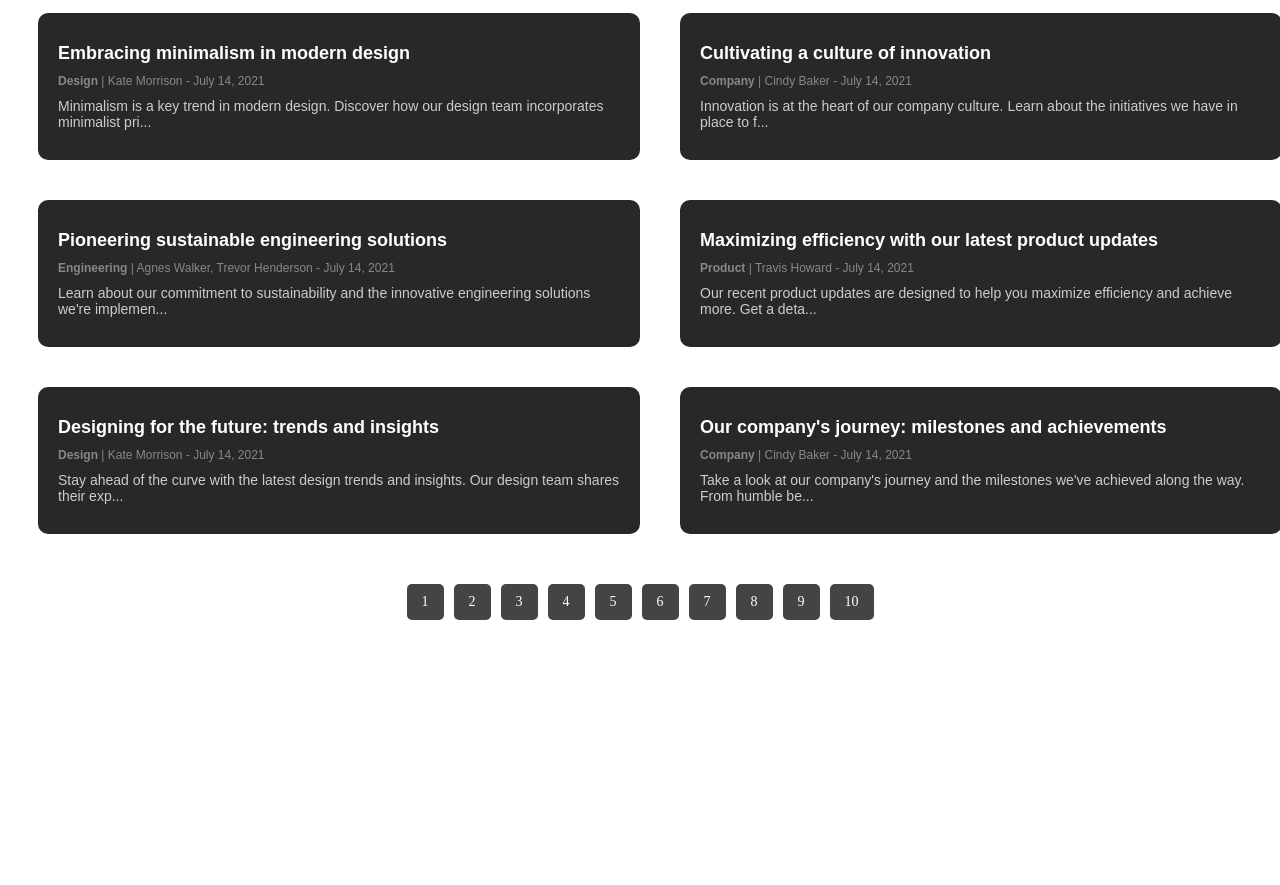
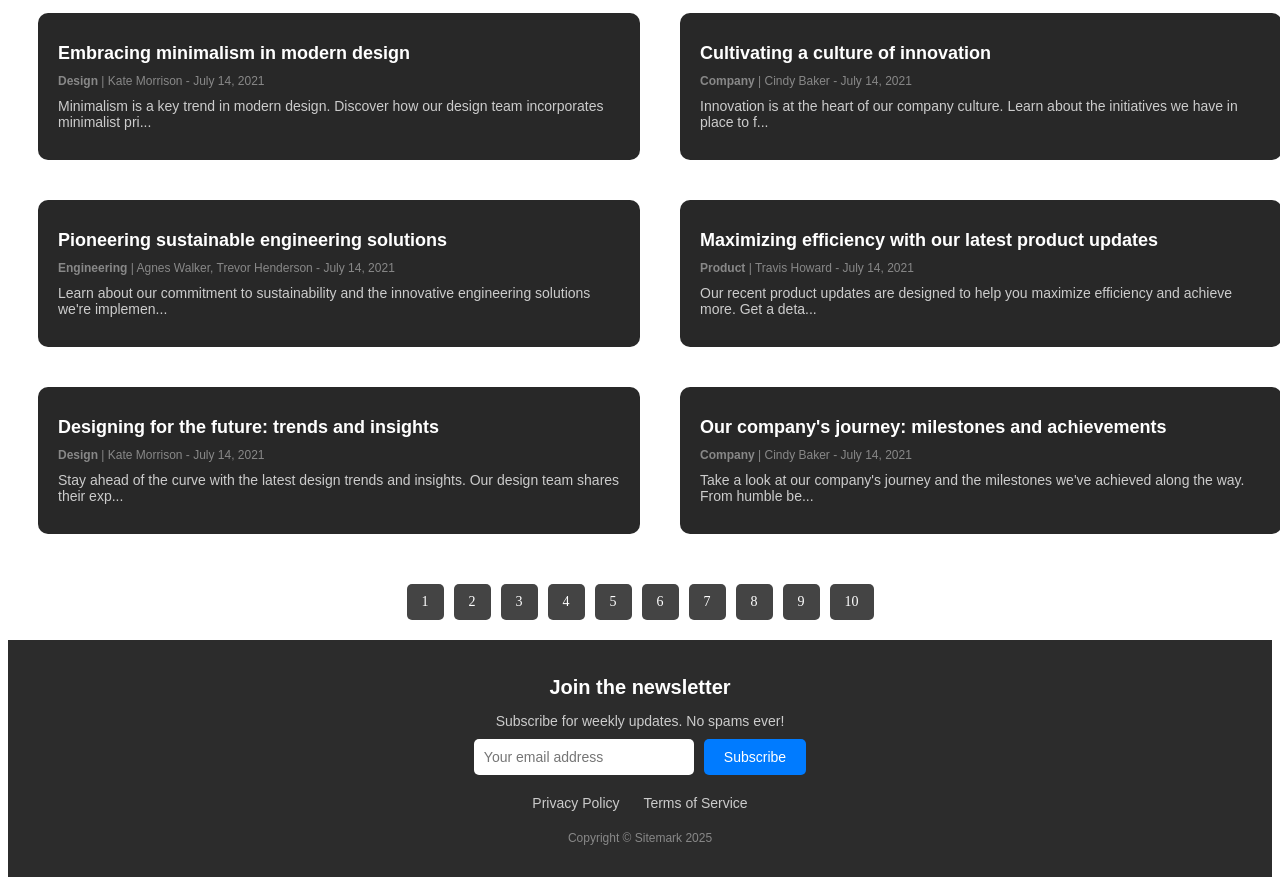
Before and after one commit to JuanTovar13/Lab-2, a website: page index.html in a window 1280 px wide. Shown: the part 271-1156 px from the top of the page. Before the commit the page ends 911 px from the top, so only its background shows below. Drawn offline with Linux system fonts and the light colour scheme.

Commit message:
add footer.js & index script

```diff
--- a/index.html
+++ b/index.html
@@ -9,7 +9,7 @@
     <script src="src/js/post-card.js" defer></script>
     <script src="src/js/latest-posts.js" defer></script>
     <script src="src/js/pagination.js" defer></script>
-
+    <script src="src/js/footer.js" defer></script>
 
 
 </head>
@@ -19,6 +19,7 @@
         <h2>Latest</h2>
         <div id="posts-container"></div>
         <pagination-component></pagination-component>
+        <footer-component></footer-component>
     </section>
 
 </body>
--- /dev/null
+++ b/src/js/footer.js
@@ -0,0 +1,115 @@
+class Footer extends HTMLElement {
+    constructor() {
+        super();
+        this.attachShadow({ mode: 'open' });
+    }
+
+    connectedCallback() {
+        this.render();
+    }
+
+    render() {
+        this.shadowRoot.innerHTML = `
+            <style>
+                :host {
+                    display: block;
+                    background: #2c2c2c;
+                    color: white;
+                    padding: 20px;
+                    font-family: Arial, sans-serif;
+                    text-align: center;
+                }
+
+                .footer-content {
+                    max-width: 1200px;
+                    margin: 0 auto;
+                }
+
+                .newsletter {
+                    margin-bottom: 20px;
+                }
+
+                .newsletter h2 {
+                    font-size: 20px;
+                    margin-bottom: 10px;
+                }
+
+                .newsletter p {
+                    font-size: 14px;
+                    color: #ccc;
+                    margin-bottom: 10px;
+                }
+
+                .newsletter-form {
+                    display: flex;
+                    justify-content: center;
+                    gap: 10px;
+                }
+
+                .newsletter-form input {
+                    padding: 10px;
+                    border: none;
+                    border-radius: 5px;
+                    font-size: 14px;
+                    width: 200px;
+                }
+
+                .newsletter-form button {
+                    padding: 10px 20px;
+                    background: #007BFF;
+                    color: white;
+                    border: none;
+                    border-radius: 5px;
+                    cursor: pointer;
+                    font-size: 14px;
+                }
+
+                .newsletter-form button:hover {
+                    background: #0056b3;
+                }
+
+                .footer-links {
+                    margin-top: 20px;
+                    font-size: 14px;
+                }
+
+                .footer-links a {
+                    color: #ccc;
+                    text-decoration: none;
+                    margin: 0 10px;
+                }
+
+                .footer-links a:hover {
+                    color: white;
+                }
+
+                .footer-bottom {
+                    margin-top: 20px;
+                    font-size: 12px;
+                    color: #888;
+                }
+            </style>
+            <div class="footer-content">
+                <div class="newsletter">
+                    <h2>Join the newsletter</h2>
+                    <p>Subscribe for weekly updates. No spams ever!</p>
+                    <form class="newsletter-form">
+                        <input type="email" placeholder="Your email address" required>
+                        <button type="submit">Subscribe</button>
+                    </form>
+                </div>
+
+                <div class="footer-links">
+                    <a href="#">Privacy Policy</a>
+                    <a href="#">Terms of Service</a>
+                </div>
+
+                <div class="footer-bottom">
+                    <p>Copyright © Sitemark 2025</p>
+                </div>
+            </div>
+        `;
+    }
+}
+
+customElements.define('footer-component', Footer);
```
